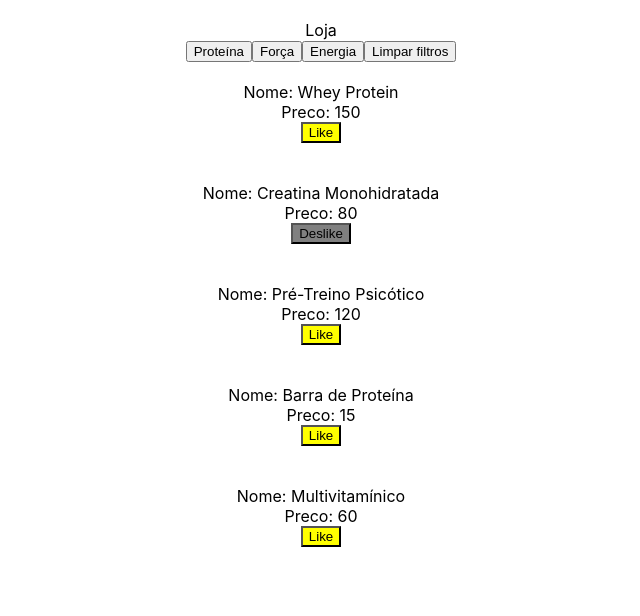
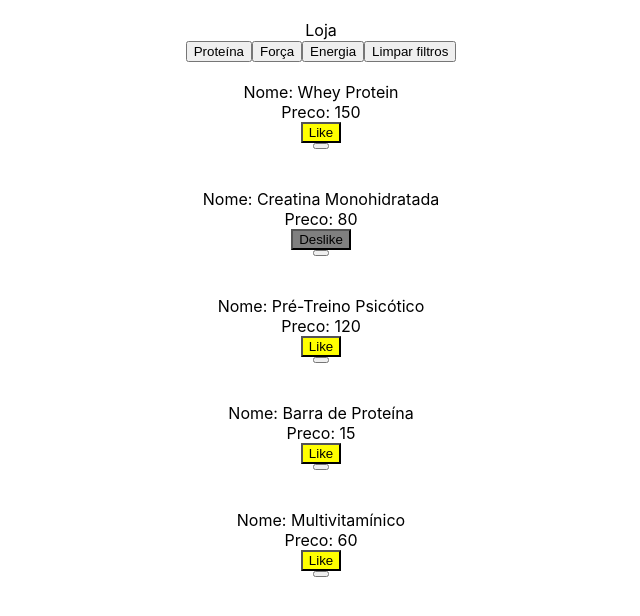
Before and after one commit to 3ramon/meu-treino, a React (Create React App) app: page /Loja in a window 1280 px wide. Shown: the top 616 px of the page, without its empty margins (319-959 px from the left). Built offline with nearby package versions, Linux system fonts and the light colour scheme.

Commit message:
criando lojacontext para carrinho

```diff
--- a/src/components/CardShop/index.tsx
+++ b/src/components/CardShop/index.tsx
@@ -4,21 +4,33 @@ import LojaInterface from "../../LojaInterface";
 interface ShopProps {
     produtos: LojaInterface[];
     favorited: (index: number) => void;
+    adicionarCarrinho: (index: LojaInterface) => void;
 }
 
-export function CardShop({ produtos, favorited }: ShopProps) {
+export function CardShop({
+    produtos,
+    favorited,
+    adicionarCarrinho,
+}: ShopProps) {
     return (
         <div className="cardContainer">
             {produtos.map((produto) => (
                 <div key={produto.id} className="container">
                     <div>Nome: {produto.nome}</div>
                     <div>Preco: {produto.preco}</div>
-                    <button style={{backgroundColor: produto.favorito ? "Grey" : "Yellow"}} onClick={() => favorited(produto.id)}>
+                    <button
+                        style={{
+                            backgroundColor: produto.favorito
+                                ? "Grey"
+                                : "Yellow",
+                        }}
+                        onClick={() => favorited(produto.id)}
+                    >
                         {!produto.favorito ? "Like" : "Deslike"}
                     </button>
+                    <button onClick={() => adicionarCarrinho(produto)}></button>
                 </div>
             ))}
-
         </div>
     );
 }
--- /dev/null
+++ b/src/components/Menu/style.css
@@ -0,0 +1,28 @@
+.cardContainer {
+    display: flex;
+    flex-direction: column;
+    padding: 0;
+    justify-self: center;
+    justify-content: center;
+    align-items: center;
+}
+
+.imgLol {
+    border-radius: 120px;
+    width: 120px;
+}
+
+
+.title {
+    width: 100%;
+    color: rgb(46, 46, 46);
+    font-weight: bold;
+    font-size: 12px;
+    text-transform: uppercase;
+}
+
+.name {
+    font-weight: bold;
+    width: 100%;
+    font-size: 28px;
+}
--- /dev/null
+++ b/src/context/lojaContext.tsx
@@ -0,0 +1,54 @@
+import React, { createContext, useState, ReactNode, useEffect } from "react";
+import Item from "../LojaInterface";
+
+interface LojaContextType {
+    item: Item | null;
+    salvarItemCarrinho: (id: number, nome: string, preco: number, categoria: string, favorito: boolean) => void;
+    removerItemCarrinho: (id: number) => void;
+}
+
+export const LojaContext = createContext<LojaContextType>(
+    {} as LojaContextType
+);
+
+export function UserProvider({ children }: { children: ReactNode }) {
+    const [carrinho, setCarrinho] = useState<[{}]>([{}]);
+    const [item, setItem] = useState<Item | null>(null);
+
+    useEffect(() => {
+
+        // const storedUser = localStorage.getItem("user");
+        // if (storedUser && storedUser !== "undefined") {
+        //     //salvando o usuario(caso exista) utilizando o .parse para formatar como obj
+        //    try{
+        //         const parsedUser = JSON.parse(storedUser);
+        //         setUser(parsedUser);
+        //    }catch(error){
+        //         console.error("Erro ao carregar usuário do cache:", error);
+        //         localStorage.removeItem("user");
+        //    }
+        // }else{
+        //     if(storedUser !== "undefined"){
+        //         localStorage.removeItem("user");
+        //     }
+        // }
+    }, []);
+
+    function salvarItemCarrinho(id: number, nome: string, preco: number, categoria: string, favorito: boolean) {
+        const novoItemCarrinho = { id, nome, preco, categoria, favorito };
+        setCarrinho([...carrinho, novoItemCarrinho]);
+        //usando o .stringify para converter o obj em string json que é aceito no localstorage
+        // localStorage.setItem("user", JSON.stringify(newUser));
+    }
+
+    function removerItemCarrinho(id: number) {
+        // busca o id no carrinho e remove
+        // localStorage.removeItem("user");
+    }
+
+    return (
+        <LojaContext.Provider value={{ item, salvarItemCarrinho, removerItemCarrinho }}>
+            {children}
+        </LojaContext.Provider>
+    );
+}
--- /dev/null
+++ b/src/exemplo.js
@@ -0,0 +1 @@
+[maça]
--- a/src/pages/Loja/index.tsx
+++ b/src/pages/Loja/index.tsx
@@ -1,10 +1,10 @@
 import "./style.css";
 import LojaInterface from "../../LojaInterface";
 import { CardShop } from "../../components/CardShop";
-import { useEffect, useState } from "react";
+import { useContext, useEffect, useState } from "react";
+import { LojaContext } from "../../context/lojaContext";
 
 export default function Loja() {
-
     const [produtos, setProdutos] = useState<LojaInterface[]>([
         {
             id: 1,
@@ -46,7 +46,6 @@ export default function Loja() {
     const [categoriaAtiva, setCategoriaAtiva] = useState<string | null>(null);
     // eu havia pensado nisso antes, mas esqueci do null entao fiquei bugado com o "" que nao filtrava nada
 
-
     // exibe os dados que forem filtrados ou exibe o proprio state de produtos
     const produtosFiltrados = categoriaAtiva
         ? produtos.filter((produto) => produto.categoria === categoriaAtiva)
@@ -61,6 +60,12 @@ export default function Loja() {
         setProdutos(newProdutos);
     }
 
+    const { salvarItemCarrinho } = useContext(LojaContext);
+
+    function adicionarAoCarrinho(item: LojaInterface) {
+        salvarItemCarrinho(item.id, item.nome, item.preco, item.categoria, item.favorito);
+    }
+
     return (
         <div className="container">
             <div>Loja</div>
@@ -73,6 +78,7 @@ export default function Loja() {
                 >
                     Proteína
                 </button>
+
                 <button
                     onClick={() => {
                         setCategoriaAtiva("Força");
@@ -96,7 +102,11 @@ export default function Loja() {
                 </button>
             </div>
 
-            <CardShop produtos={produtosFiltrados} favorited={handleFavorited} />
+            <CardShop
+                produtos={produtosFiltrados}
+                favorited={handleFavorited}
+                adicionarCarrinho={adicionarAoCarrinho}
+            />
         </div>
     );
 }
--- a/src/pages/Loja/style.css
+++ b/src/pages/Loja/style.css
@@ -23,3 +23,7 @@
 .ButtonNavigation:hover {
     background-color: #2b013f;
 }
+
+.teste {
+    background-color: #e1aafa;
+}
```
Also changed, not shown: src/components/Menu/index.tsx (added, +17 -0 lines).
